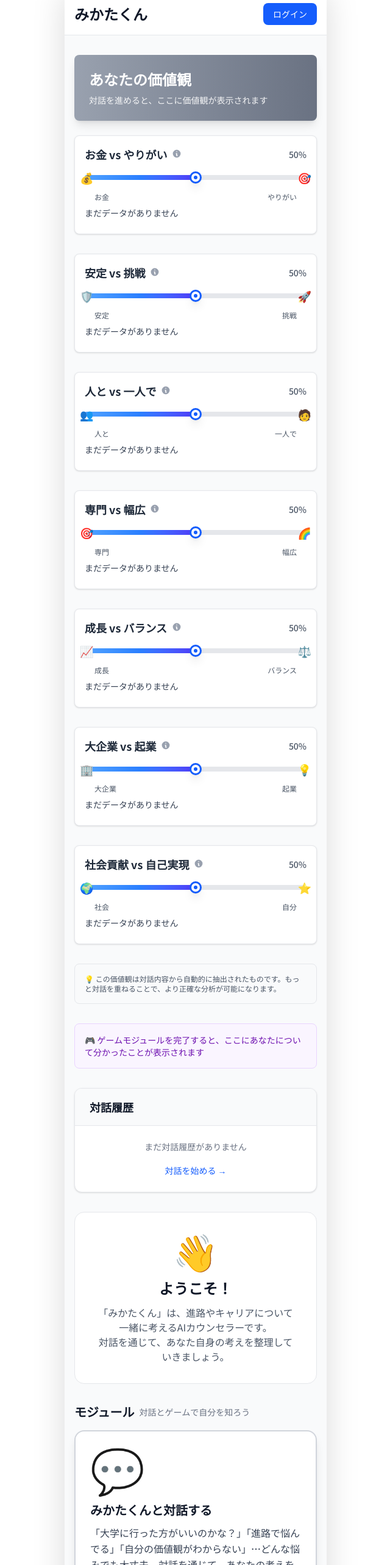
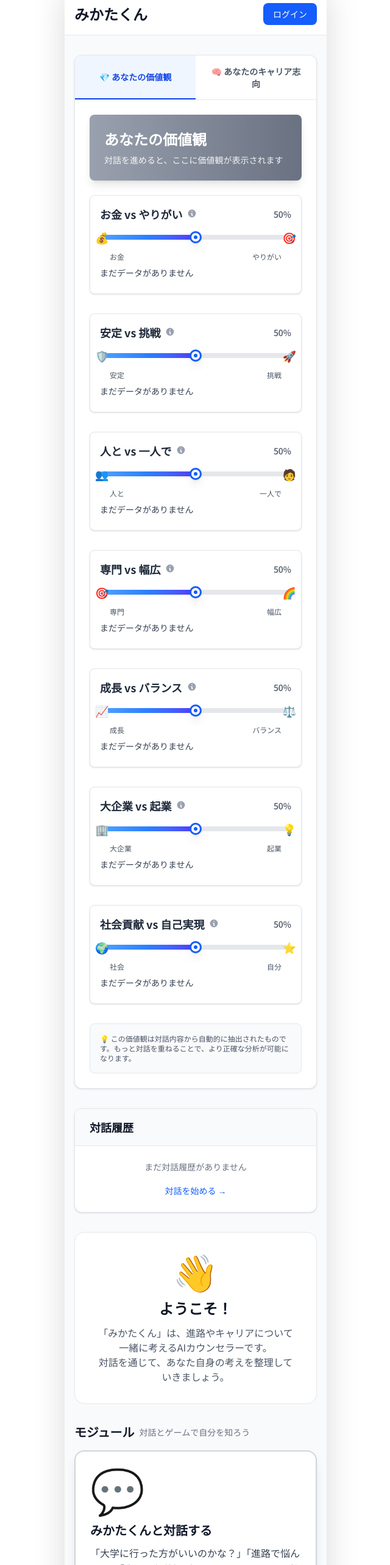
Before and after one commit to skaaarf/coaching-web-app, a Next.js app: page / in a window 1280 px wide. Shown: the part 11-2577 px from the top of the page at 61% size, without its empty margins (319-959 px from the left). Built offline with nearby package versions, Linux system fonts and the light colour scheme; no server answers.

Commit message:
モジュールダイアログ機能を追加し、タブナビゲーションを実装。対話履歴コンポーネントを修正し、モジュールカードにプレイ履歴を表示。コードの整理と不要なインポートを削除。

```diff
--- a/app/page.tsx
+++ b/app/page.tsx
@@ -10,7 +10,6 @@ import ModuleCard from '@/components/ModuleCard';
 import InsightsPanel from '@/components/InsightsPanel';
 import UserMenu from '@/components/UserMenu';
 import DialogueHistoryHome from '@/components/DialogueHistoryHome';
-import DiagnosticAggregation from '@/components/DiagnosticAggregation';
 import ValuesDisplay from '@/components/ValuesDisplay';
 
 export default function Home() {
@@ -23,6 +22,9 @@ export default function Home() {
   const [currentValues, setCurrentValues] = useState<ValueSnapshot | null>(null);
   const [previousValues, setPreviousValues] = useState<ValueSnapshot | null>(null);
   const [loadingValues, setLoadingValues] = useState(false);
+  const [activeTab, setActiveTab] = useState<'values' | 'insights'>('values');
+  const [selectedModule, setSelectedModule] = useState<string | null>(null);
+  const [showModuleDialog, setShowModuleDialog] = useState(false);
 
   useEffect(() => {
     // Load progress and insights on mount
@@ -94,6 +96,55 @@ export default function Home() {
     }
   };
 
+  const handleModuleClick = (moduleId: string, moduleType: 'chat' | 'interactive') => {
+    const hasProgress = moduleType === 'chat'
+      ? allProgress[moduleId] && allProgress[moduleId].messages.length > 0
+      : allInteractiveProgress[moduleId];
+
+    if (hasProgress) {
+      setSelectedModule(moduleId);
+      setShowModuleDialog(true);
+    } else {
+      // No progress, go directly to module
+      const path = moduleType === 'chat' ? `/module/${moduleId}` : `/interactive/${moduleId}`;
+      router.push(path);
+    }
+  };
+
+  const handleContinue = () => {
+    if (!selectedModule) return;
+    const module = CAREER_MODULES.find(m => m.id === selectedModule);
+    if (!module) return;
+
+    const path = module.moduleType === 'chat' ? `/module/${selectedModule}` : `/interactive/${selectedModule}`;
+    router.push(path);
+    setShowModuleDialog(false);
+  };
+
+  const handleStartNew = async () => {
+    if (!selectedModule) return;
+    const module = CAREER_MODULES.find(m => m.id === selectedModule);
+    if (!module) return;
+
+    // Clear progress for this module
+    if (module.moduleType === 'chat') {
+      await storage.saveModuleProgress(selectedModule, { messages: [], completed: false });
+    } else {
+      await storage.saveInteractiveModuleProgress(selectedModule, { data: null, completed: false });
+    }
+
+    // Reload progress
+    const progress = await storage.getAllModuleProgress();
+    const interactiveProgress = await storage.getAllInteractiveModuleProgress();
+    setAllProgress(progress);
+    setAllInteractiveProgress(interactiveProgress);
+
+    // Navigate to module
+    const path = module.moduleType === 'chat' ? `/module/${selectedModule}` : `/interactive/${selectedModule}`;
+    router.push(path);
+    setShowModuleDialog(false);
+  };
+
   const hasAnyProgress = Object.keys(allProgress).length > 0 || Object.keys(allInteractiveProgress).length > 0;
 
   return (
@@ -113,34 +164,62 @@ export default function Home() {
       </header>
 
       <main className="max-w-7xl mx-auto px-4 py-8">
-        {/* Values Display */}
-        {!loadingValues && (
-          <div className="mb-8 animate-fade-in">
+        {/* Tab Navigation */}
+        <div className="mb-8">
+          <div className="bg-white rounded-xl border border-gray-200 shadow-sm overflow-hidden">
+            {/* Tab buttons */}
+            <div className="flex border-b border-gray-200">
+              <button
+                onClick={() => setActiveTab('values')}
+                className={`flex-1 px-6 py-4 text-sm font-semibold transition-all ${
+                  activeTab === 'values'
+                    ? 'bg-blue-50 text-blue-700 border-b-2 border-blue-700'
+                    : 'text-gray-600 hover:bg-gray-50'
+                }`}
+              >
+                💎 あなたの価値観
+              </button>
+              <button
+                onClick={() => setActiveTab('insights')}
+                className={`flex-1 px-6 py-4 text-sm font-semibold transition-all ${
+                  activeTab === 'insights'
+                    ? 'bg-blue-50 text-blue-700 border-b-2 border-blue-700'
+                    : 'text-gray-600 hover:bg-gray-50'
+                }`}
+              >
+                🧠 あなたのキャリア志向
+              </button>
+            </div>
+
+            {/* Tab content */}
+            <div className="p-6">
+              {activeTab === 'values' && !loadingValues && (
+                <div className="animate-fade-in">
                   <ValuesDisplay current={currentValues} previous={previousValues} />
                 </div>
               )}
 
-        {/* Diagnostic Aggregation */}
+              {activeTab === 'insights' && (
+                <div className="animate-fade-in">
                   {hasAnyProgress ? (
-          <DiagnosticAggregation interactiveProgress={allInteractiveProgress} />
+                    <InsightsPanel insights={insights} isLoading={isLoadingInsights} />
                   ) : (
-          <div className="mb-8 bg-purple-50 border border-purple-200 p-4 rounded-lg">
-            <p className="text-sm text-purple-800">
-              🎮 ゲームモジュールを完了すると、ここにあなたについて分かったことが表示されます
+                    <div className="text-center py-12">
+                      <div className="text-6xl mb-4">🎯</div>
+                      <p className="text-gray-600 mb-2">まだ対話やゲームを始めていません</p>
+                      <p className="text-sm text-gray-500">
+                        対話やゲームモジュールを進めると、AIがあなたのキャリア志向を分析します
                       </p>
                     </div>
                   )}
-
-        {/* Insights Panel */}
-        {hasAnyProgress && (
-          <div className="mb-8 animate-fade-in">
-            <InsightsPanel insights={insights} isLoading={isLoadingInsights} />
                 </div>
               )}
+            </div>
+          </div>
+        </div>
 
         {/* Dialogue History */}
         <DialogueHistoryHome
-          allProgress={allInteractiveProgress}
           chatProgress={allProgress}
         />
 
@@ -172,6 +251,7 @@ export default function Home() {
                 module={module}
                 progress={allProgress[module.id]}
                 interactiveProgress={allInteractiveProgress[module.id]}
+                onClick={() => handleModuleClick(module.id, module.moduleType)}
               />
             ))}
             {/* Then game modules */}
@@ -181,6 +261,7 @@ export default function Home() {
                 module={module}
                 progress={allProgress[module.id]}
                 interactiveProgress={allInteractiveProgress[module.id]}
+                onClick={() => handleModuleClick(module.id, module.moduleType)}
               />
             ))}
           </div>
@@ -191,6 +272,40 @@ export default function Home() {
           <p>対話の中で価値観が見えてきたら、「価値観バトル」にも挑戦してみよう！</p>
         </div>
       </main>
+
+      {/* Module Dialog */}
+      {showModuleDialog && selectedModule && (
+        <div className="fixed inset-0 bg-black bg-opacity-50 flex items-center justify-center z-50 p-4">
+          <div className="bg-white rounded-2xl shadow-2xl max-w-md w-full p-6 animate-fade-in">
+            <h3 className="text-xl font-bold text-gray-900 mb-2">
+              {CAREER_MODULES.find(m => m.id === selectedModule)?.title}
+            </h3>
+            <p className="text-gray-600 mb-6">
+              このモジュールには保存された進行状況があります。どうしますか？
+            </p>
+            <div className="space-y-3">
+              <button
+                onClick={handleContinue}
+                className="w-full bg-gradient-to-r from-blue-500 to-indigo-600 hover:from-blue-600 hover:to-indigo-700 text-white px-6 py-3 rounded-lg font-bold transition-all"
+              >
+                続きから始める
+              </button>
+              <button
+                onClick={handleStartNew}
+                className="w-full bg-white border-2 border-gray-300 hover:border-gray-400 text-gray-700 px-6 py-3 rounded-lg font-bold transition-all"
+              >
+                新しく始める
+              </button>
+              <button
+                onClick={() => setShowModuleDialog(false)}
+                className="w-full text-gray-500 hover:text-gray-700 px-6 py-2 text-sm font-medium transition-colors"
+              >
+                キャンセル
+              </button>
+            </div>
+          </div>
+        </div>
+      )}
 
       <style jsx global>{`
         @keyframes fade-in {
--- a/components/DialogueHistoryHome.tsx
+++ b/components/DialogueHistoryHome.tsx
@@ -1,31 +1,22 @@
 'use client';
 
 import { useRouter } from 'next/navigation';
-import { InteractiveModuleProgress, ModuleProgress } from '@/types';
+import { ModuleProgress } from '@/types';
 import { CAREER_MODULES } from '@/lib/modules';
 
 interface Props {
-  allProgress: Record<string, InteractiveModuleProgress>;
-  chatProgress?: Record<string, ModuleProgress>;
+  chatProgress: Record<string, ModuleProgress>;
 }
 
-export default function DialogueHistoryHome({ allProgress, chatProgress = {} }: Props) {
+export default function DialogueHistoryHome({ chatProgress }: Props) {
   const router = useRouter();
 
-  // Filter interactive modules that have any progress (started or completed)
-  const interactiveDialogues = Object.entries(allProgress).filter(([moduleId, progress]) => {
-    // Show all interactive modules that have been started (regardless of phase)
-    return progress && progress.data;
-  });
-
-  // Filter chat modules that have messages
+  // Only show chat modules (exclude interactive game modules)
   const chatDialogues = Object.entries(chatProgress).filter(([moduleId, progress]) => {
     return progress.messages && progress.messages.length > 0;
   });
 
-  // Combine both types of dialogues
-  const allDialogues = [...interactiveDialogues, ...chatDialogues];
-  const modulesWithDialogue = allDialogues;
+  const modulesWithDialogue = chatDialogues;
 
   return (
     <div className="mb-8 animate-fade-in">
@@ -59,33 +50,26 @@ export default function DialogueHistoryHome({ allProgress, chatProgress = {} }:
               const module = CAREER_MODULES.find(m => m.id === moduleId);
               if (!module) return null;
 
-              // Handle both ModuleProgress and InteractiveModuleProgress
-              const isInteractive = 'data' in progress;
-              const data = isInteractive ? (progress as InteractiveModuleProgress).data as any : null;
-              const messages = isInteractive ? data?.messages : (progress as ModuleProgress).messages;
+              // Chat module only
+              const chatProgress = progress as ModuleProgress;
+              const messages = chatProgress.messages;
 
               const messageCount = messages?.length || 0;
               const lastMessage = messages?.[messages.length - 1];
               const lastMessagePreview = lastMessage?.content.substring(0, 60) || '';
-              const lastUpdated = (progress as any).lastUpdated;
+              const lastUpdated = chatProgress.lastUpdated;
 
-              // For interactive modules without messages, show status
-              const hasMessages = messages && messages.length > 0;
-              const previewText = hasMessages
-                ? `${lastMessage?.role === 'assistant' ? 'みかたくん: ' : 'あなた: '}${lastMessagePreview}${lastMessage?.content.length > 60 ? '...' : ''}`
-                : isInteractive
-                ? (progress as any).completed ? 'ゲーム完了' : 'ゲーム進行中'
-                : '';
+              // Generate title from first user message (summary)
+              const firstUserMessage = messages?.find((msg: any) => msg.role === 'user');
+              const summaryTitle = firstUserMessage?.content.substring(0, 40) || module.title;
+              const displayTitle = summaryTitle.length > 40 ? `${summaryTitle}...` : summaryTitle;
 
-              // Determine the correct path based on module type
-              const modulePath = module.moduleType === 'chat'
-                ? `/module/${moduleId}`
-                : `/interactive/${moduleId}`;
+              const previewText = `${lastMessage?.role === 'assistant' ? 'みかたくん: ' : 'あなた: '}${lastMessagePreview}${lastMessage?.content.length > 60 ? '...' : ''}`;
 
               return (
                 <button
                   key={moduleId}
-                  onClick={() => router.push(modulePath)}
+                  onClick={() => router.push(`/module/${moduleId}`)}
                   className="w-full px-6 py-3 hover:bg-gray-50 transition-colors text-left group"
                 >
                   <div className="flex items-center gap-3">
@@ -93,9 +77,9 @@ export default function DialogueHistoryHome({ allProgress, chatProgress = {} }:
                     <div className="flex-1 min-w-0">
                       <div className="flex items-center gap-2 mb-0.5">
                         <h3 className="font-medium text-gray-900 text-sm truncate group-hover:text-blue-600 transition-colors">
-                          {module.title}
+                          {displayTitle}
                         </h3>
-                        {(progress as any).completed && (
+                        {chatProgress.completed && (
                           <span className="text-xs px-1.5 py-0.5 bg-green-100 text-green-700 rounded font-medium">
                             完了
                           </span>
@@ -114,7 +98,7 @@ export default function DialogueHistoryHome({ allProgress, chatProgress = {} }:
                           })}
                         </p>
                       )}
-                      {hasMessages && <p className="text-xs text-gray-400 mt-0.5">{messageCount}件</p>}
+                      <p className="text-xs text-gray-400 mt-0.5">{messageCount}件</p>
                     </div>
                   </div>
                 </button>
--- a/components/ModuleCard.tsx
+++ b/components/ModuleCard.tsx
@@ -1,13 +1,13 @@
-import Link from 'next/link';
 import { Module, ModuleProgress, InteractiveModuleProgress } from '@/types';
 
 interface ModuleCardProps {
   module: Module;
   progress?: ModuleProgress;
   interactiveProgress?: InteractiveModuleProgress;
+  onClick?: () => void;
 }
 
-export default function ModuleCard({ module, progress, interactiveProgress }: ModuleCardProps) {
+export default function ModuleCard({ module, progress, interactiveProgress, onClick }: ModuleCardProps) {
   // Handle both chat and interactive modules
   const isInteractive = module.moduleType === 'interactive';
   const relevantProgress = isInteractive ? interactiveProgress : progress;
@@ -18,13 +18,11 @@ export default function ModuleCard({ module, progress, interactiveProgress }: Mo
     : messageCount > 0;
   const isCompleted = relevantProgress?.completed || false;
 
-  // Determine the correct path based on module type
-  const modulePath = isInteractive
-    ? `/interactive/${module.id}`
-    : `/module/${module.id}`;
-
   return (
-    <Link href={modulePath}>
+    <button
+      onClick={onClick}
+      className="w-full text-left"
+    >
       <div className="group relative overflow-hidden rounded-2xl border-2 border-gray-300 bg-white p-6 shadow-lg transition-all duration-200 hover:shadow-xl hover:border-blue-400 active:scale-98 touch-manipulation">
         {/* Progress indicator */}
         {isStarted && (
@@ -69,12 +67,40 @@ export default function ModuleCard({ module, progress, interactiveProgress }: Mo
               {messageCount}件の対話
             </span>
           )}
-          {isStarted && isInteractive && (
+          {isStarted && isInteractive && interactiveProgress?.lastUpdated && (
             <span className="text-gray-600 bg-gray-100 px-3 py-2 rounded-lg">
-              保存済み
+              {new Date(interactiveProgress.lastUpdated).toLocaleDateString('ja-JP', {
+                month: 'numeric',
+                day: 'numeric'
+              })}にプレイ
             </span>
           )}
         </div>
+
+        {/* Game history for interactive modules */}
+        {isInteractive && isStarted && (
+          <div className="mt-4 pt-4 border-t border-gray-200">
+            <p className="text-xs text-gray-500 mb-2 font-semibold">プレイ履歴</p>
+            <div className="bg-blue-50 rounded-lg p-3">
+              <div className="flex items-center justify-between text-xs">
+                <span className="text-gray-700">
+                  {interactiveProgress?.lastUpdated && (
+                    <>
+                      最終プレイ: {new Date(interactiveProgress.lastUpdated).toLocaleDateString('ja-JP', {
+                        year: 'numeric',
+                        month: 'numeric',
+                        day: 'numeric'
+                      })}
+                    </>
+                  )}
+                </span>
+                {isCompleted && (
+                  <span className="text-green-700 font-semibold">✓ 完了済み</span>
+                )}
+              </div>
+            </div>
+          </div>
+        )}
 
         {/* Hover effect */}
         <div className="absolute inset-0 border-3 border-transparent group-hover:border-blue-300 rounded-2xl pointer-events-none transition-colors" />
@@ -95,6 +121,6 @@ export default function ModuleCard({ module, progress, interactiveProgress }: Mo
           animation: fade-in 0.2s ease-out;
         }
       `}</style>
-    </Link>
+    </button>
   );
 }
```
Lines whose indentation alone changed are shown as unchanged.
